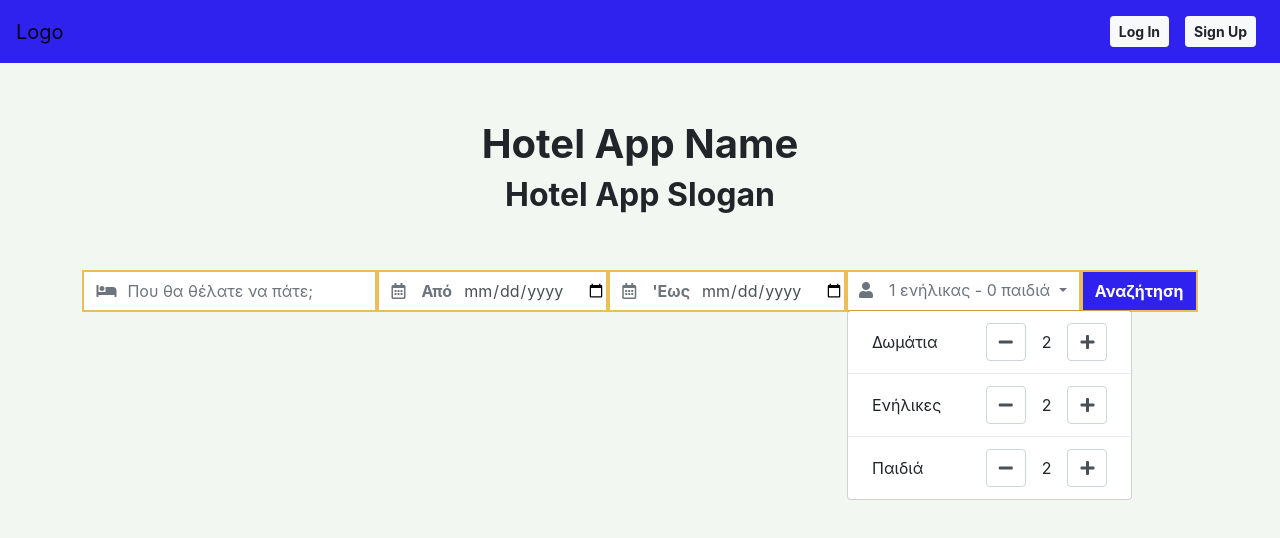
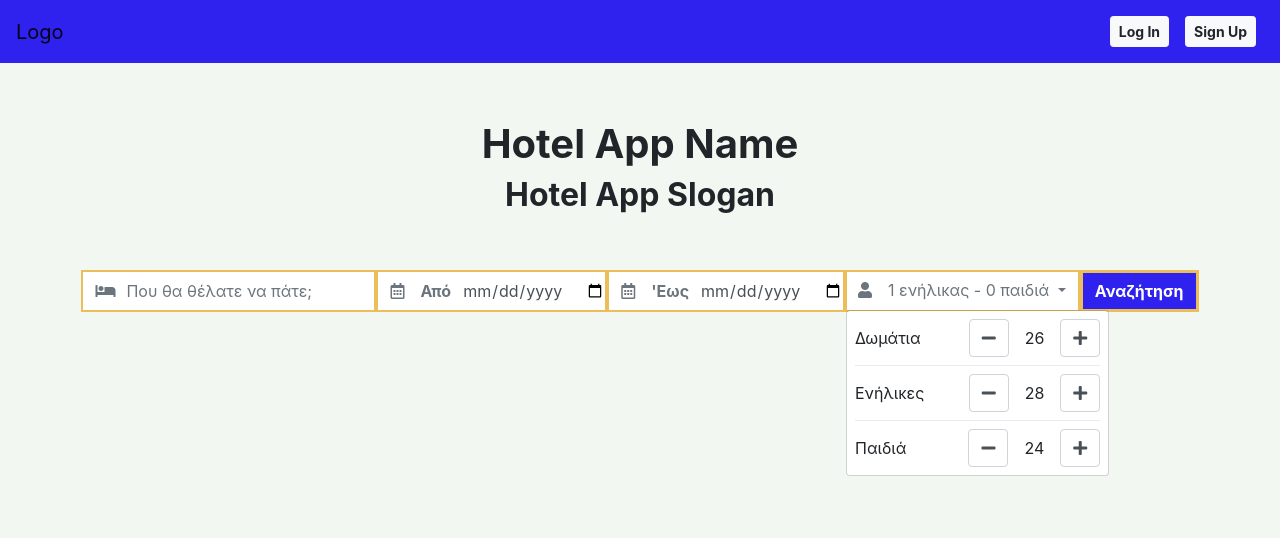
Before and after one commit to GeorgeMitrakis/javathehutt-frontend, a React (Create React App) app in the folder hotelapp/: page / in a window 1280 px wide. Both pictures are taken after a click on the button "1 ενήλικας - 0 παιδιά". Shown: the top 538 px of the page. Built offline with nearby package versions, Linux system fonts and the light colour scheme.

Commit message:
Minor graphic change at search form

```diff
--- a/hotelapp/src/containers/IndexPage/IndexPage.js
+++ b/hotelapp/src/containers/IndexPage/IndexPage.js
@@ -81,8 +81,7 @@ class IndexPage extends React.Component {
                                             <i class="fas fa-user mr-3"></i>
                                             1 ενήλικας - 0 παιδιά {' '}
                                         </DropdownToggle>
-                                        <DropdownMenu>
-                                            <DropdownItem>
+                                        <DropdownMenu className="p-2">
                                             <div className="d-flex align-items-center">
                                                 <div className="pr-5">
                                                     Δωμάτια
@@ -91,15 +90,15 @@ class IndexPage extends React.Component {
                                                     <button className="form-control"><i class="fas fa-minus"></i></button>
                                                 </div>
                                                 <div className="pr-3">
-                                                    2
+                                                    26
                                                 </div>
                                                 <div className="">
                                                     <button className="form-control"><i class="fas fa-plus"></i></button>
                                                 </div>
                                             </div>
-                                            </DropdownItem>
+
                                             <DropdownItem divider />
-                                            <DropdownItem>
+
                                             <Row className="align-items-center">
                                                 <Col className="d-flex justify-content-start">
                                                     Ενήλικες
@@ -108,14 +107,14 @@ class IndexPage extends React.Component {
                                                 <Col className="d-flex justify-content-end">
                                                     <button className="form-control"><i class="fas fa-minus"></i></button>
                                                     <div className="pr-3 pl-3 align-self-center">
-                                                            2
+                                                        28
                                                     </div>
                                                     <button className="form-control"><i class="fas fa-plus"></i></button>
                                                 </Col>
                                             </Row>
-                                            </DropdownItem>
+
                                             <DropdownItem divider />
-                                            <DropdownItem>
+
                                             <Row className="align-items-center">
                                                 <Col className="d-flex justify-content-start">
                                                     Παιδιά
@@ -124,18 +123,18 @@ class IndexPage extends React.Component {
                                                 <Col className="d-flex justify-content-end">
                                                     <button className="form-control"><i class="fas fa-minus"></i></button>
                                                     <div className="pr-3 pl-3 align-self-center">
-                                                            2
+                                                        24
                                                     </div>
                                                     <button className="form-control"><i class="fas fa-plus"></i></button>
                                                 </Col>
                                             </Row>
-                                            </DropdownItem>
+
                                         </DropdownMenu>
                                     </InputGroupButtonDropdown>
                                 </Col>
 
                                 <Col className={classes.search_border + " m-0 p-0"} xs="12" sm="6" md="3" lg="auto">
-                                    <button id={classes.submit_btn} className="form-control border-0 rounded-0 font-weight-bold">Αναζήτηση</button>
+                                    <button id={classes.submit_btn} className="form-control  rounded-0 font-weight-bold">Αναζήτηση</button>
                                 </Col>
                             </FormGroup>
                         </Form>
--- a/hotelapp/src/containers/IndexPage/IndexPage.module.css
+++ b/hotelapp/src/containers/IndexPage/IndexPage.module.css
@@ -15,6 +15,7 @@
 #submit_btn {
     background-color: rgb(48, 34, 238);
     color: white;
+    border: 1px solid rgb(236, 190, 90);
 }
 
 #submit_btn:hover {
```
Lines whose indentation alone changed are shown as unchanged.
